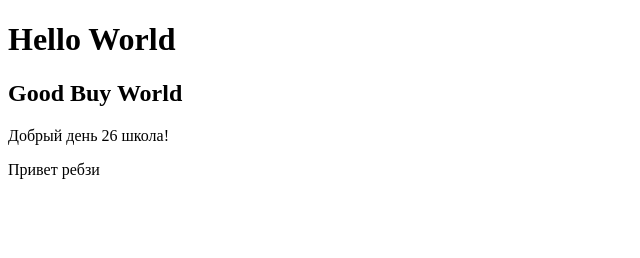
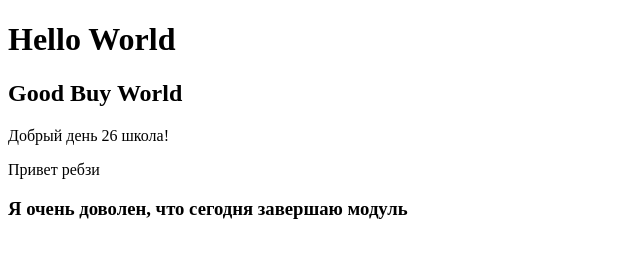
Before and after one commit to Jordano-Jovanovich/Adam_repository, a plain HTML site: page index.html in a window 1280 px wide. Shown: the whole page, without its empty margins (0-640 px from the left). Drawn offline with Linux system fonts and the light colour scheme.

Commit message:
добавил заголовок третьего уровня

```diff
--- a/index.html
+++ b/index.html
@@ -11,5 +11,6 @@
     <h2>Good Buy World</h2>
     <p>Добрый день 26 школа!</p>
     <p>Привет ребзи</p>
+    <h3>Я очень доволен, что сегодня завершаю модуль</h3>
 </body>
 </html>
```
